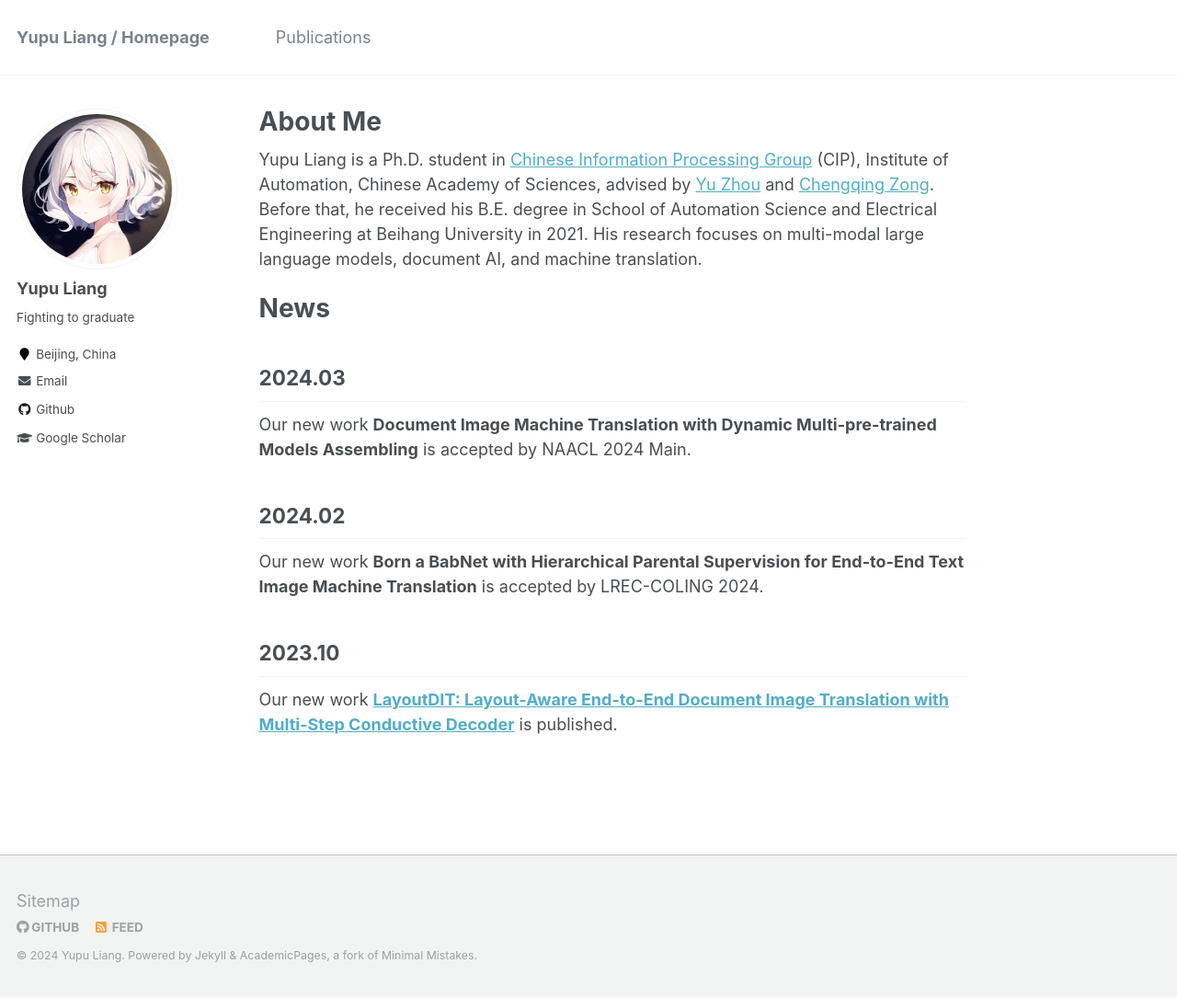
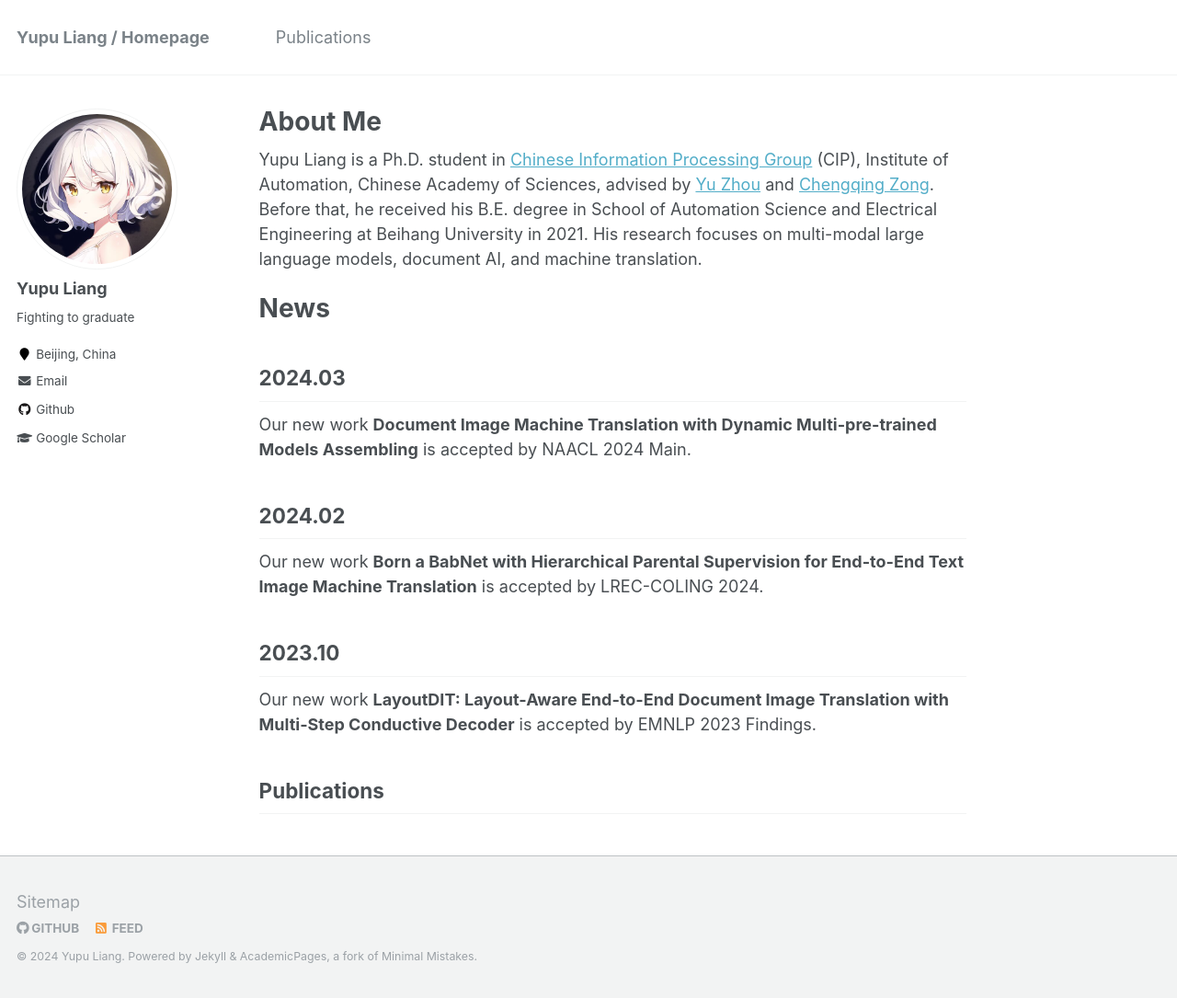
Before and after one commit to liangyupu/liangyupu.github.io, a Jekyll site: the page built from _pages/about.md, in a window 1280 px wide and 1085 px high. Shown: the whole window at 92% size. Built offline with Jekyll 4.4.1, drawn with Linux system fonts in a browser that asks for light colours.

Commit message:
Update about.md

```diff
--- a/_pages/about.md
+++ b/_pages/about.md
@@ -19,4 +19,6 @@ Our new work **Document Image Machine Translation with Dynamic Multi-pre-trained
 Our new work **Born a BabNet with Hierarchical Parental Supervision for End-to-End Text Image Machine Translation** is accepted by LREC-COLING 2024.
 
 ## 2023.10
-Our new work [**LayoutDIT: Layout-Aware End-to-End Document Image Translation with Multi-Step Conductive Decoder**](https://openreview.net/forum?id=NeOsOzNMiS) is published.
+Our new work **LayoutDIT: Layout-Aware End-to-End Document Image Translation with Multi-Step Conductive Decoder** is accepted by EMNLP 2023 Findings.
+
+## Publications
```
